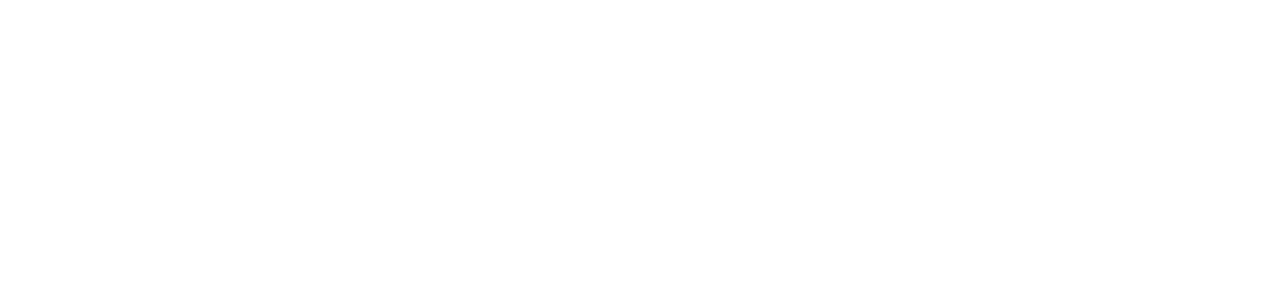
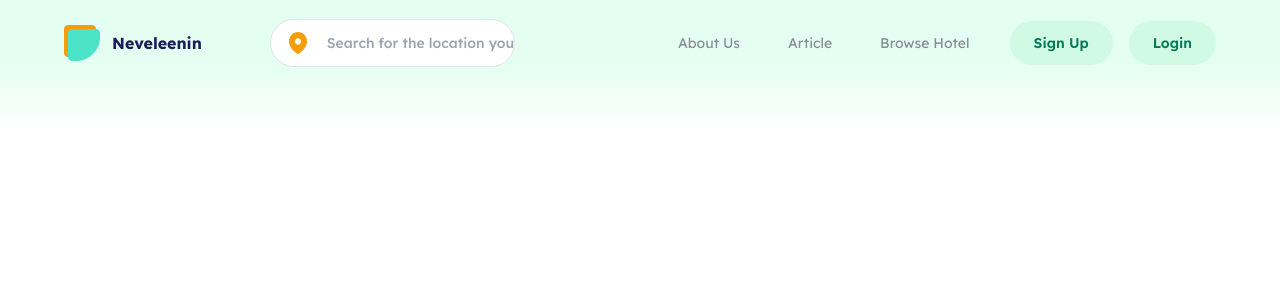
Before and after one commit to NDJafu/neveleenin-hotel, a React (Vite) app in the folder client/: page /browse in a window 1280 px wide. Before the commit this address had no page. Shown: the top 300 px of the page. Built offline with nearby package versions, Linux system fonts and the light colour scheme.

Commit message:
add wip browse hotel

```diff
--- a/client/index.html
+++ b/client/index.html
@@ -12,7 +12,7 @@
     />
     <title>Vite + React + TS</title>
   </head>
-  <body>
+  <body class="overscroll-none">
     <div id="root"></div>
     <script type="module" src="/src/main.tsx"></script>
   </body>
--- a/client/src/App.tsx
+++ b/client/src/App.tsx
@@ -1,5 +1,6 @@
 import { BrowserRouter as Router, Routes, Route } from "react-router-dom";
 import HomePage from "./pages/HomePage";
+import BrowseHotelsPage from "./pages/BrowseHotelsPage";
 
 function App() {
   alert(
@@ -9,6 +10,7 @@ function App() {
     <Router>
       <Routes>
         <Route index element={<HomePage />} />
+        <Route path="browse" element={<BrowseHotelsPage />} />
       </Routes>
     </Router>
   );
--- a/client/src/components/common/Footer.tsx
+++ b/client/src/components/common/Footer.tsx
@@ -1,10 +1,9 @@
-import React from "react";
 import Logo from "./Logo";
 import { Link } from "react-router-dom";
 
 const Footer = () => {
   return (
-    <footer className="mx-32 mt-24 flex gap-20 justify-stretch">
+    <footer className="mx-32 my-24 flex gap-20 justify-stretch">
       <div className="flex-grow">
         <Logo />
         <p className="w-1/2 mt-4 mb-6 text-neutral-700 text-sm">
--- /dev/null
+++ b/client/src/components/common/Header.tsx
@@ -0,0 +1,34 @@
+import Logo from "./Logo";
+import location from "../../assets/location-filled.svg";
+import { Link } from "react-router-dom";
+
+const Header = () => {
+  return (
+    <header className="sticky px-16 h-32 bg-gradient-to-b from-green-50 from-50% to-transparent">
+      <div className="h-2/3 flex gap-6 items-center justify-between">
+        <Logo />
+        <div className="ml-11 my-8 inline-flex items-center relative flex-grow">
+          <img className="absolute left-4" src={location} alt="" />
+          <input
+            className="pl-14 h-12 border w-2/3 border-neutral-300 rounded-full text-sm outline-none font-medium"
+            placeholder="Search for the location you want!"
+          />
+        </div>
+
+        <nav className="px-4 flex gap-12 text-neutral-500 text-sm">
+          <Link to={""}>About Us</Link>
+          <Link to={""}>Article</Link>
+          <Link to={""}>Browse Hotel</Link>
+        </nav>
+        <div className="flex gap-4 text-green-700 font-semibold text-sm">
+          <button className="bg-green-100 px-6 py-3 rounded-full">
+            Sign Up
+          </button>
+          <button className="bg-green-100 px-6 py-3 rounded-full">Login</button>
+        </div>
+      </div>
+    </header>
+  );
+};
+
+export default Header;
--- /dev/null
+++ b/client/src/pages/BrowseHotelsPage.tsx
@@ -0,0 +1,7 @@
+import Header from "../components/common/Header";
+
+const BrowseHotelsPage = () => {
+  return <Header />;
+};
+
+export default BrowseHotelsPage;
--- a/client/tailwind.config.js
+++ b/client/tailwind.config.js
@@ -9,6 +9,7 @@ export default {
       black: colors.black,
       white: colors.white,
       green: {
+        50: "#E4FFF1",
         100: "#D1FAE5",
         500: "#10B981",
         700: "#047857",
```
